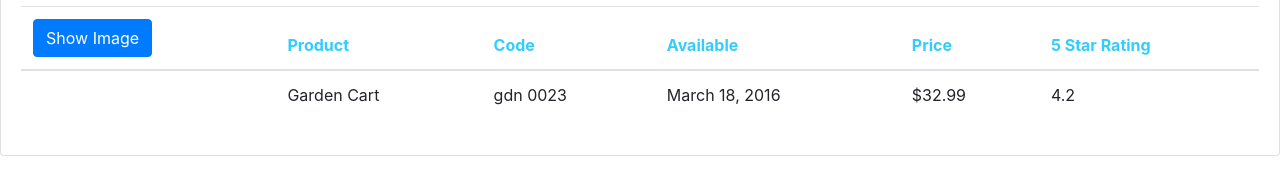
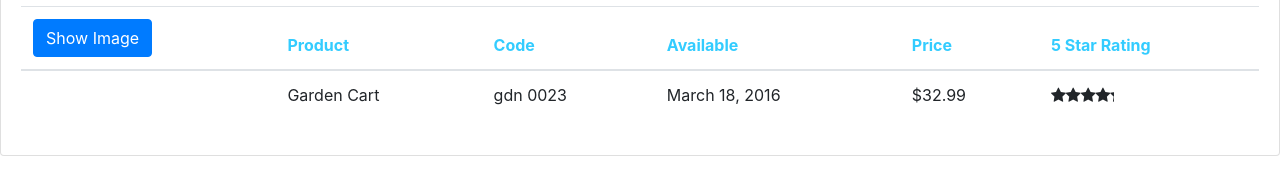
Before and after one commit to Kibetchirchir/sendit-ng, an Angular app: page / in a window 1280 px wide. Shown: the part 187-356 px from the top of the page. Built offline with nearby package versions, Linux system fonts and the light colour scheme.

Commit message:
learn(component): nested components
- event binding
- dollar event
- child components

[Learnt]

```diff
--- a/src/app/app.module.ts
+++ b/src/app/app.module.ts
@@ -6,12 +6,14 @@
 import { AppComponent } from './app.component';
 import { ProductListComponent } from './products/prduct-list.component';
 import { ConvertToSpaces } from './shared/conver-to-space.pipe';
+import { StarComponent } from './shared/star.component';
 
 @NgModule({
   declarations: [
     AppComponent,
     ProductListComponent,
-    ConvertToSpaces
+    ConvertToSpaces,
+    StarComponent
   ],
   imports: [
     BrowserModule,
--- a/src/app/products/prduct-list.component.ts
+++ b/src/app/products/prduct-list.component.ts
@@ -22,7 +22,7 @@
             "releaseDate": "March 19, 2016",
             "description": "Leaf rake with 48-inch wooden handle.",
             "price": 19.95,
-            "starRating": 12,
+            "starRating": 5,
             "imageUrl": "http://openclipart.org/image/300px/svg_to_png/26215/Anonymous_Leaf_Rake.png"
         },
         {
@@ -97,4 +97,8 @@
         product.productName.toLocaleLowerCase().indexOf(filterBy) !== -1
         );
     }
+
+    onRatingClicked(message: string): void {
+        this.pageTitle = 'Product List:' + message;
+    }
 }
--- a/src/app/products/product-list.component.html
+++ b/src/app/products/product-list.component.html
@@ -43,7 +43,7 @@
                     <td>{{ product.productCode | lowercase | convertToSpaces: '-' }}</td>
                     <td>{{ product.releaseDate }}</td>
                     <td>{{ product.price | currency:'USD':'symbol':'1.2-2'}}</td>
-                    <td>{{ product.starRating }}</td>
+                    <td><app-star [rating]= 'product.starRating' (ratingClicked)= 'onRatingClicked($event)'></app-star></td>
                 </tr>
               </tbody>
             </table>
--- /dev/null
+++ b/src/app/shared/star.component.css
@@ -0,0 +1,6 @@
+.crop {
+    overflow: hidden;
+  }
+  div {
+    cursor: pointer;
+  }
--- /dev/null
+++ b/src/app/shared/star.component.html
@@ -0,0 +1,12 @@
+<div class="crop"
+     [style.width.px]="starWidth"
+     [title]="rating"
+     (click)="onClick()">
+  <div style="width: 75px">
+    <span class="fa fa-star"></span>
+    <span class="fa fa-star"></span>
+    <span class="fa fa-star"></span>
+    <span class="fa fa-star"></span>
+    <span class="fa fa-star"></span>
+  </div>
+</div>
--- /dev/null
+++ b/src/app/shared/star.component.ts
@@ -0,0 +1,20 @@
+import { Component, OnChanges, Input, EventEmitter, Output } from '@angular/core'
+
+@Component({
+    selector: 'app-star',
+    templateUrl: './star.component.html',
+    styleUrls: ['./star.component.css']
+})
+export class StarComponent implements OnChanges {
+    @Input() rating: number;
+    starWidth: number;
+    @Output()ratingClicked: EventEmitter<string> = new EventEmitter<string>();
+
+    ngOnChanges(): void {
+        this.starWidth = this.rating * 75/5
+    }
+
+    onClick(): void {
+        this.ratingClicked.emit(`The rating ${this.rating} was clickecd`);
+    }
+}
```
